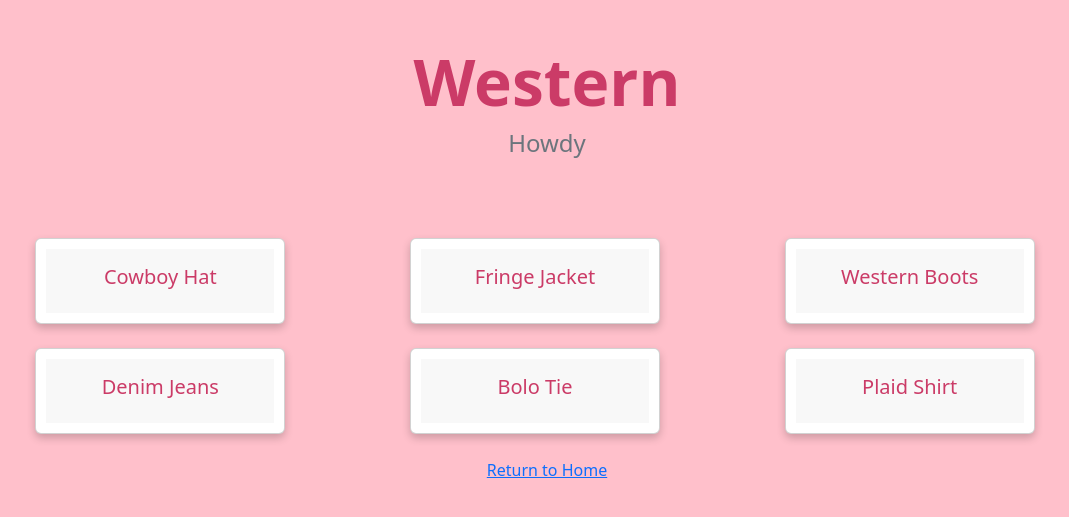
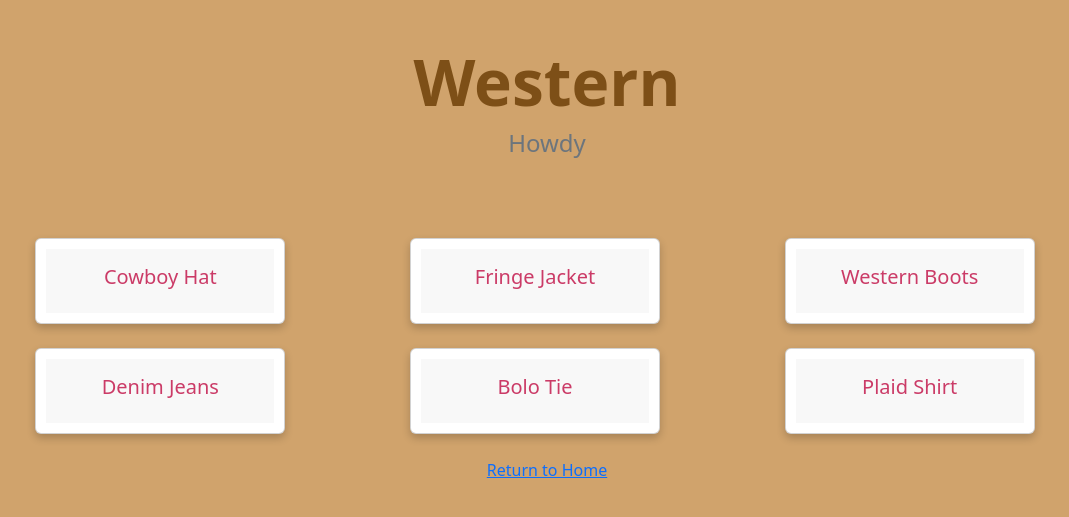
Before and after one commit to alani-y/outfitly---WiCS-Hackathon-2025, a React (Create React App) app: page /style in a window 1280 px wide. Shown: the part 161-678 px from the top of the page, without its empty margins (93-1162 px from the left). Built offline with nearby package versions, Linux system fonts and the light colour scheme.

Commit message:
changed style page color

```diff
--- a/src/App.css
+++ b/src/App.css
@@ -9,6 +9,19 @@
   flex-direction: column;
   justify-content: center;
   align-items: center;
+}
+
+.western-page{
+  background-color: #D0A36C;
+  min-height: 100vh;
+  display: flex;
+  flex-direction: column;
+  justify-content: center;
+  align-items: center;
+}
+
+.western-title{
+  color: #7D4F17 !important;
 }
 
 .polaroid-card {
@@ -40,19 +53,8 @@
   font-size: 16px;
   font-weight: bold;
   text-align: center;
-  color: #333;
+  color: #7D4F17 !important;
   margin-top: 10px;
-}
-
-
-.custom-border {
-  border: 10px solid #CB3B67; /* Pink border */
-  border-radius: 10px; /* Optional: Rounded corners */
-}
-
-
-.card-title, h1, h2, h3 {
-  color: #CB3B67 !important;
 }
 
 .App-logo {
@@ -81,6 +83,15 @@
   color: #61dafb;
 }
 
+.custom-border {
+  border: 10px solid #CB3B67; /* Pink border */
+  border-radius: 10px; /* Optional: Rounded corners */
+}
+
+.card-title, h1, h2, h3 {
+  color: #CB3B67 !important;
+}
+
 @keyframes App-logo-spin {
   from {
     transform: rotate(0deg);
--- a/src/Homepage.js
+++ b/src/Homepage.js
@@ -17,7 +17,6 @@ const Homepage = () => {
 
 
   return (
-
 
     <div className="homepage">
       <div className="w-100 min-vh-50 bg-pink-200 text-center py-5">
--- a/src/StylePage.js
+++ b/src/StylePage.js
@@ -9,10 +9,10 @@ import 'bootstrap/dist/css/bootstrap.min.css'
 function StylePage() {
   return (
 
-    <div className="homepage">
+    <div className="western-page">
       <div className="w-100 min-vh-50 bg-pink-200 text-center py-5">
-      <h1 className="display-3 fw-bold text-pink-800">Western</h1>
-        <h2 className="fs-4 text-secondary">Howdy</h2>
+      <h1 className="western-title display-3 fw-bold text-pink-800">Western</h1>
+        <h2 className="western-title fs-4 text-secondary">Howdy</h2>
         </div>
 
         <Container className="py-4 g-3">
```
